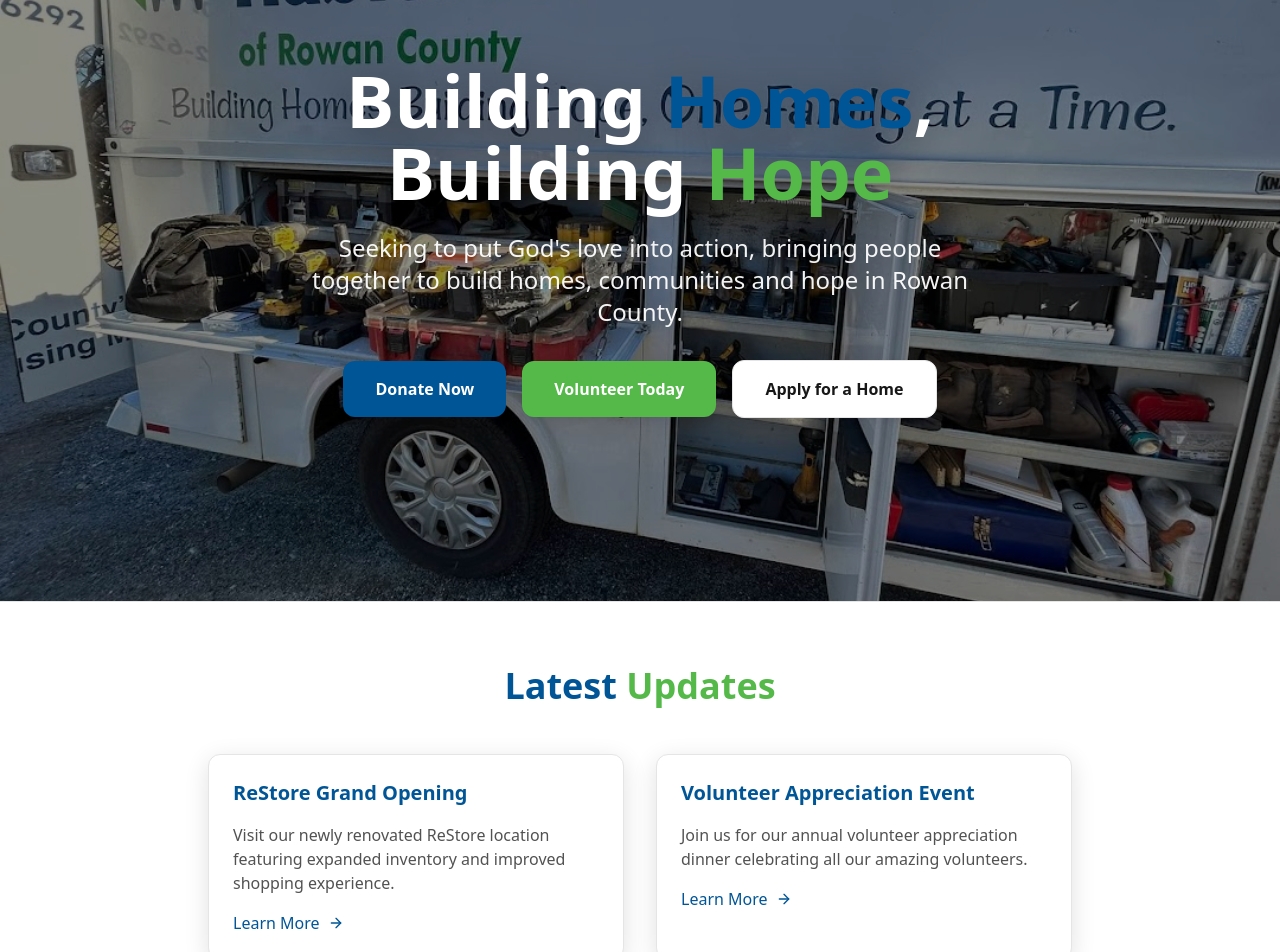
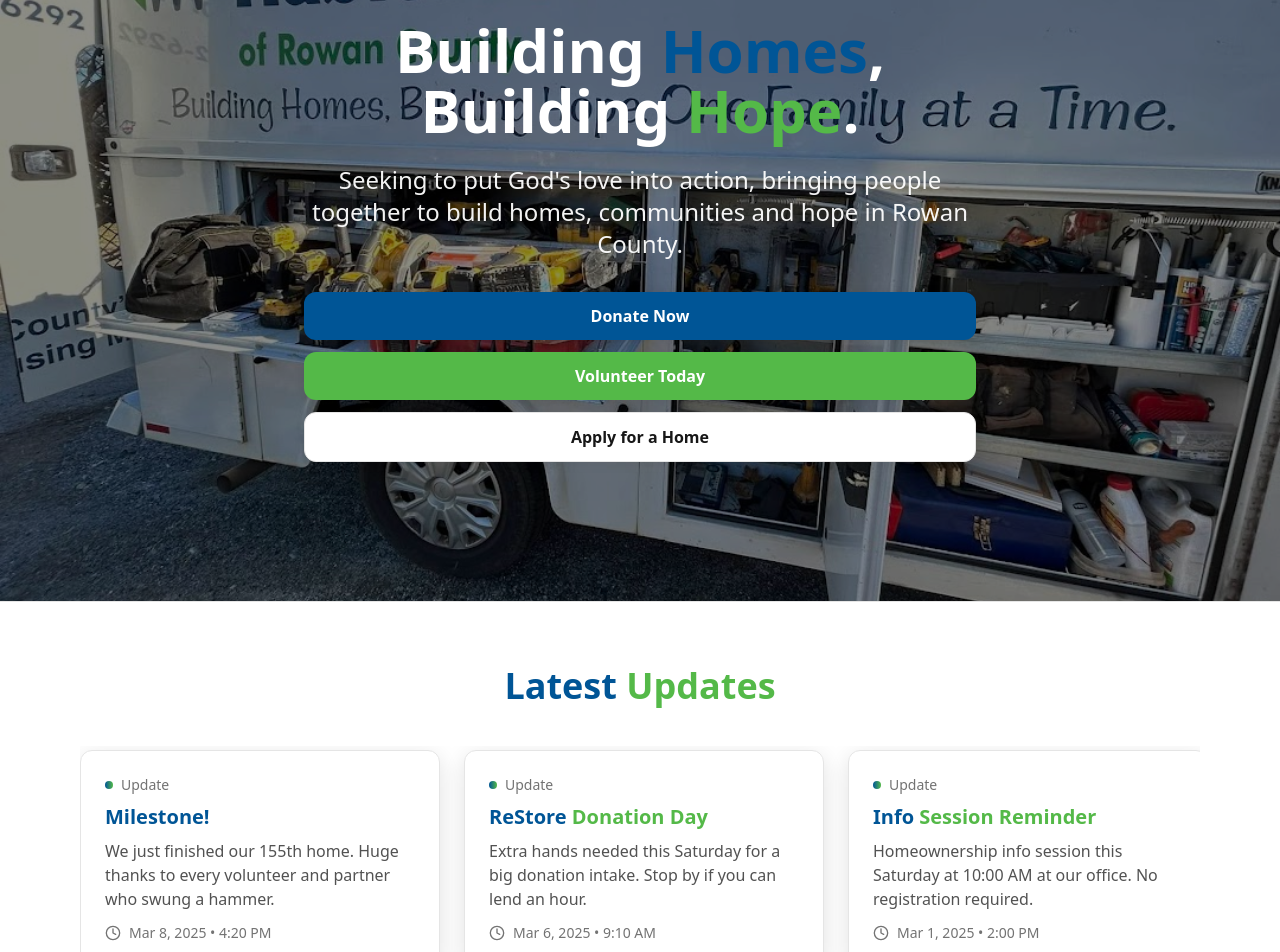
Before and after one commit to habitatrowan/habitatrowan.org, a React (Vite) app: page / in a window 1280 px wide. Shown: the part 200-1152 px from the top of the page. Built offline with nearby package versions, Linux system fonts and the light colour scheme.

Commit message:
Updated Hero section for Mobile View + Added Updates section

```diff
--- a/src/components/Header.tsx
+++ b/src/components/Header.tsx
@@ -56,7 +56,7 @@ const Header = () => {
             <img
               src="/images/rowanlogo_long.png"
               alt="Habitat for Humanity of Rowan County"
-              className="h-12 md:h-32 lg:h-36 xl:h-40 2xl:h-44 w-auto object-contain"
+              className="h-32 md:h-32 lg:h-36 xl:h-40 2xl:h-44 w-auto object-contain"
             />
           </Link>
 
--- a/src/pages/Home.tsx
+++ b/src/pages/Home.tsx
@@ -1,7 +1,6 @@
-import React, { useState, useEffect, useRef } from 'react';
+import React, { useEffect, useRef, useState } from 'react';
 import { Link } from 'react-router-dom';
-import { Users, Home, ChevronLeft, ChevronRight, ArrowRight } from 'lucide-react';
-
+import { Users, Home, ChevronLeft, ChevronRight, ArrowRight, Clock } from 'lucide-react';
 
 /** --------- tiny in-file scroll reveal helper (no deps) ---------- */
 function useReveal<T extends HTMLElement>() {
@@ -34,7 +33,7 @@ const CARD_BASE =
   `${NEUTRAL_CARD} ${NEUTRAL_BORDER} rounded-xl shadow-[0_6px_24px_rgba(0,0,0,0.12)] transition-all duration-300 ease-[cubic-bezier(.22,.61,.36,1)] hover:-translate-y-0.5 hover:shadow-[0_10px_40px_rgba(0,0,0,0.18)] hover:ring-2 ring-neutral-300 dark:ring-neutral-700`;
 
 const BTN_BASE =
-  'inline-flex items-center justify-center px-8 py-4 rounded-xl font-semibold shadow-[0_2px_12px_rgba(0,0,0,0.08)] transition-all duration-200 ease-[cubic-bezier(.22,.61,.36,1)] hover:-translate-y-0.5 hover:shadow-[0_6px_24px_rgba(0,0,0,0.12)] hover:ring-2 ring-offset-0 ring-neutral-300 dark:ring-neutral-700 focus:outline-none';
+  'inline-flex items-center justify-center px-4 md:px-5 py-2.5 md:py-3 rounded-xl font-semibold shadow-[0_2px_12px_rgba(0,0,0,0.08)] transition-all duration-200 ease-[cubic-bezier(.22,.61,.36,1)] hover:-translate-y-0.5 hover:shadow-[0_6px_24px_rgba(0,0,0,0.12)] ring-offset-0 focus:outline-none text-sm md:text-base';
 
 const HomePage = () => {
   const [currentImageIndex, setCurrentImageIndex] = useState(0);
@@ -47,7 +46,6 @@ const HomePage = () => {
     '/images/googler4.png',
   ];
 
-  // renamed from partnerGallery -> photoGallery
   const photoGallery = [
     '/images/gallery1.jpg',
     '/images/gallery2.jpg',
@@ -72,6 +70,31 @@ const HomePage = () => {
     { number: '500+', label: 'Volunteers Annually', icon: Users }
   ];
 
+  // ---------- tweet-like updates ----------
+  const updates = [
+    {
+      title: 'Weather Closure',
+      body: 'We are closed today due to severe weather. Stay safe — we’ll post when we reopen.',
+      time: 'Mar 12, 2025 • 8:05 AM'
+    },
+    {
+      title: 'Milestone!',
+      body: 'We just finished our 155th home. Huge thanks to every volunteer and partner who swung a hammer.',
+      time: 'Mar 8, 2025 • 4:20 PM'
+    },
+    {
+      title: 'ReStore Donation Day',
+      body: 'Extra hands needed this Saturday for a big donation intake. Stop by if you can lend an hour.',
+      time: 'Mar 6, 2025 • 9:10 AM'
+    },
+    {
+      title: 'Info Session Reminder',
+      body: 'Homeownership info session this Saturday at 10:00 AM at our office. No registration required.',
+      time: 'Mar 1, 2025 • 2:00 PM'
+    }
+  ];
+
+  // timers
   useEffect(() => {
     const imageTimer = setInterval(() => {
       setCurrentImageIndex((prev) => (prev + 1) % featuredImages.length);
@@ -98,6 +121,28 @@ const HomePage = () => {
   const nextGallery = () => setGalleryIndex((p) => (p + 1) % photoGallery.length);
   const prevGallery = () => setGalleryIndex((p) => (p - 1 + photoGallery.length) % photoGallery.length);
 
+  // tweet carousel logic
+  const tweetsRef = useRef<HTMLDivElement | null>(null);
+  const [tweetIndex, setTweetIndex] = useState(0);
+
+  useEffect(() => {
+    const el = tweetsRef.current;
+    if (!el) return;
+
+    const items = Array.from(el.querySelectorAll('.tweet-card')) as HTMLElement[];
+    if (!items.length) return;
+
+    const toIndex = (idx: number) => {
+      const safe = (idx + items.length) % items.length;
+      setTweetIndex(safe);
+      items[safe].scrollIntoView({ behavior: 'smooth', inline: 'start', block: 'nearest' });
+    };
+
+    const id = setInterval(() => toIndex(tweetIndex + 1), 4500);
+    return () => clearInterval(id);
+    // eslint-disable-next-line react-hooks/exhaustive-deps
+  }, [tweetIndex, updates.length]);
+
   // reveal refs (ordered to match layout)
   const heroRef = useReveal<HTMLDivElement>();
   const updatesRef = useReveal<HTMLDivElement>();
@@ -109,44 +154,50 @@ const HomePage = () => {
 
   return (
     <div className={`${NEUTRAL_TEXT}`}>
-      {/* ===== Hero ===== */}
-      <section className="relative w-full aspect-[16/9] overflow-hidden">
-        {/* BG image */}
-        <div
-          className="absolute inset-0 bg-cover bg-center bg-no-repeat transition-opacity duration-1000"
-          style={{ backgroundImage: "url('/images/heroimage.jpg')" }}
-        >
-          <div className="absolute inset-0 bg-black/45" />
-        </div>
+      {/* ===== Hero (mobile-optimized) ===== */}
+      {/* ===== Hero (centered, mobile-optimized) ===== */}
+      <section className="relative w-full overflow-hidden">
+        {/* background image */}
+        <img
+          src="/images/heroimage.jpg"
+          alt="Habitat Rowan hero"
+          className="absolute inset-0 w-full h-full object-cover"
+        />
+        <div className="absolute inset-0 bg-black/45" />
 
-        {/* Content */}
-        <div ref={heroRef} className="relative z-10 h-full flex items-center justify-center text-center text-white px-4 reveal">
-          <div className="max-w-4xl mx-auto">
-            <h1 className="text-5xl md:text-7xl font-extrabold mb-6 leading-[1.05] drop-shadow-[0_6px_24px_rgba(0,0,0,0.35)]">
-              Building <span className="text-[#005596]">Homes</span>,<br />
-              Building <span className="text-[#54B948]">Hope</span>
+        {/* centering container */}
+        <div className="relative z-10 min-h-[78vh] sm:min-h-[72vh] lg:aspect-[16/9] grid place-items-center px-4 sm:px-6">
+          <div className="max-w-3xl md:max-w-4xl text-center text-white">
+            <h1 className="text-4xl sm:text-5xl md:text-6xl font-extrabold mb-4 md:mb-6 leading-tight">
+              Building <span className="text-[#005596]">Homes</span>,
+              <span className="hidden sm:inline"><br /></span>
+              <span className="sm:hidden"> </span>
+              Building <span className="text-[#54B948]">Hope</span>.
             </h1>
-            <p className="text-xl md:text-2xl mb-8 max-w-2xl mx-auto text-white/95">
-              Seeking to put God's love into action, bringing people together to build homes, communities and hope in Rowan County.
+
+            <p className="text-base sm:text-lg md:text-2xl mb-6 md:mb-8 max-w-2xl mx-auto text-white/95">
+              Seeking to put God&apos;s love into action, bringing people together to build homes, communities and hope in Rowan County.
             </p>
-            <div className="flex flex-col md:flex-row gap-4 justify-center items-center">
+
+            {/* small CTAs */}
+            <div className="flex flex-col xs:flex-row gap-2.5 sm:gap-3 justify-center items-center">
               <Link
                 to="/get-involved#donate"
-                className={`${BTN_BASE} text-white`}
+                className={`${BTN_BASE} w-full xs:w-auto text-white`}
                 style={{ backgroundColor: '#005596' }}
               >
                 Donate Now
               </Link>
               <Link
                 to="/get-involved#volunteer"
-                className={`${BTN_BASE} text-white`}
+                className={`${BTN_BASE} w-full xs:w-auto text-white`}
                 style={{ backgroundColor: '#54B948' }}
               >
                 Volunteer Today
               </Link>
               <Link
                 to="/own-home"
-                className={`${BTN_BASE} ${NEUTRAL_TEXT} ${NEUTRAL_CARD} ${NEUTRAL_BORDER}`}
+                className={`${BTN_BASE} w-full xs:w-auto ${NEUTRAL_TEXT} ${NEUTRAL_CARD} ${NEUTRAL_BORDER}`}
               >
                 Apply for a Home
               </Link>
@@ -155,34 +206,44 @@ const HomePage = () => {
         </div>
       </section>
 
+
       <div className="h-px w-full bg-neutral-200 dark:bg-neutral-800" />
 
-      {/* ===== Latest Updates ===== */}
-      <section className="py-16">
-        <div ref={updatesRef} className="max-w-4xl mx-auto px-4 reveal">
-          <h2 className="text-4xl font-extrabold text-center mb-12">
+      {/* ===== Latest Updates → Tweet Carousel ===== */}
+      <section className="py-12 sm:py-16">
+        <div ref={updatesRef} className="max-w-6xl mx-auto px-4 reveal">
+          <h2 className="text-3xl sm:text-4xl font-extrabold text-center mb-6 sm:mb-10">
             <span className="text-[#005596]">Latest</span> <span className="text-[#54B948]">Updates</span>
           </h2>
-          <div className="grid grid-cols-1 md:grid-cols-2 gap-8">
-            <div className={`${CARD_BASE} p-6`}>
-              <h3 className="text-xl font-bold mb-4 text-[#005596] dark:text-[#54B948]">ReStore Grand Opening</h3>
-              <p className={`${NEUTRAL_MUTED} mb-4`}>
-                Visit our newly renovated ReStore location featuring expanded inventory and improved shopping experience.
-              </p>
-              <Link to="/locations" className="inline-flex items-center text-[#005596] dark:text-[#54B948] hover:translate-x-0.5 transition-transform">
-                Learn More <ArrowRight className="w-4 h-4 ml-2" />
-              </Link>
-            </div>
 
-            <div className={`${CARD_BASE} p-6`}>
-              <h3 className="text-xl font-bold mb-4 text-[#005596] dark:text-[#54B948]">Volunteer Appreciation Event</h3>
-              <p className={`${NEUTRAL_MUTED} mb-4`}>
-                Join us for our annual volunteer appreciation dinner celebrating all our amazing volunteers.
-              </p>
-              <Link to="/volunteer" className="inline-flex items-center text-[#005596] dark:text-[#54B948] hover:translate-x-0.5 transition-transform">
-                Learn More <ArrowRight className="w-4 h-4 ml-2" />
-              </Link>
-            </div>
+          <div
+            ref={tweetsRef}
+            className="flex gap-4 sm:gap-6 overflow-x-auto snap-x snap-mandatory px-1 py-1 scrollbar-thin scrollbar-thumb-neutral-300 dark:scrollbar-thumb-neutral-700"
+            style={{ scrollBehavior: 'smooth' }}
+          >
+            {updates.map((t, i) => (
+              <article
+                key={i}
+                className={`${CARD_BASE} tweet-card min-w-[85%] xs:min-w-[70%] sm:min-w-[360px] max-w-[480px] snap-start p-5 sm:p-6`}
+              >
+                <div className="flex items-center gap-2 text-xs sm:text-sm text-neutral-500 dark:text-neutral-400 mb-2">
+                  <div
+                    className="w-2 h-2 rounded-full"
+                    style={{ background: 'linear-gradient(90deg, #005596 0%, #54B948 100%)' }}
+                  />
+                  <span>Update</span>
+                </div>
+                <h3 className="text-lg sm:text-xl font-semibold mb-2">
+                  <span className="text-[#005596]">{t.title.split(' ')[0]}</span>{' '}
+                  <span className="text-[#54B948]">{t.title.split(' ').slice(1).join(' ')}</span>
+                </h3>
+                <p className={`${NEUTRAL_MUTED} text-sm sm:text-base mb-3`}>{t.body}</p>
+                <div className="flex items-center gap-2 text-xs sm:text-sm text-neutral-500 dark:text-neutral-400">
+                  <Clock className="w-4 h-4" />
+                  <time>{t.time}</time>
+                </div>
+              </article>
+            ))}
           </div>
         </div>
       </section>
@@ -192,10 +253,10 @@ const HomePage = () => {
       {/* ===== Partners (text carousel) ===== */}
       <section className="py-16 bg-neutral-50 dark:bg-neutral-950">
         <div ref={partnersRef} className="max-w-4xl mx-auto px-4 text-center reveal">
-          <h2 className="text-4xl font-extrabold text-center mb-8">
+          <h2 className="text-3xl sm:text-4xl font-extrabold text-center mb-8">
             <span className="text-[#005596]">Our</span> <span className="text-[#54B948]">Partners</span>
           </h2>
-          <div className="h-20 flex items-center justify-center">
+          <div className="h-16 sm:h-20 flex items-center justify-center">
             <h3 className={`text-2xl font-semibold ${NEUTRAL_TEXT} transition-opacity duration-500`}>
               {partners[currentPartnerIndex]}
             </h3>
@@ -208,8 +269,7 @@ const HomePage = () => {
 
       <div className="h-px w-full bg-neutral-200 dark:bg-neutral-800" />
 
-
-      {/* ===== Photo Gallery Image Carousel (renamed) ===== */}
+      {/* ===== Photo Gallery Image Carousel ===== */}
       <section className="py-10">
         <div ref={galleryRef} className="max-w-6xl mx-auto px-4 reveal">
           <div className="relative">
@@ -242,11 +302,10 @@ const HomePage = () => {
                 <button
                   key={index}
                   onClick={() => setGalleryIndex(index)}
-                  className={`w-3 h-3 rounded-full transition-all ${
-                    index === galleryIndex
-                      ? 'bg-neutral-400 dark:bg-neutral-900'   // active: slightly darker than inactive
-                      : 'bg-neutral-300 dark:bg-neutral-600'   // inactive
-                  }`}
+                  className={`w-3 h-3 rounded-full transition-all ${index === galleryIndex
+                    ? 'bg-neutral-400 dark:bg-neutral-900'
+                    : 'bg-neutral-300 dark:bg-neutral-600'
+                    }`}
                   aria-label={`Go to gallery slide ${index + 1}`}
                 />
               ))}
@@ -260,11 +319,11 @@ const HomePage = () => {
       {/* ===== Mission ===== */}
       <section className="py-16 bg-neutral-100 dark:bg-neutral-950">
         <div ref={missionRef} className="max-w-4xl mx-auto px-4 text-center reveal">
-          <h2 className="text-4xl font-extrabold mb-6 leading-tight">
+          <h2 className="text-3xl sm:text-4xl font-extrabold mb-6 leading-tight">
             <span className="text-[#005596]">Our</span> <span className="text-[#54B948]">Mission</span>
           </h2>
-          <p className={`text-xl ${NEUTRAL_MUTED} leading-relaxed`}>
-            Seeking to put God's love into action, Habitat for Humanity brings people together to build homes, communities and hope.
+          <p className={`text-lg sm:text-xl ${NEUTRAL_MUTED} leading-relaxed`}>
+            Seeking to put God&apos;s love into action, Habitat for Humanity brings people together to build homes, communities and hope.
           </p>
         </div>
       </section>
@@ -274,7 +333,7 @@ const HomePage = () => {
       {/* ===== Impact Statistics ===== */}
       <section className="py-16">
         <div ref={impactRef} className="max-w-6xl mx-auto px-4 reveal">
-          <h2 className="text-4xl font-extrabold text-center mb-12">
+          <h2 className="text-3xl sm:text-4xl font-extrabold text-center mb-12">
             <span className="text-[#005596]">Our</span> <span className="text-[#54B948]">Impact</span>
           </h2>
           <div className="grid grid-cols-1 md:grid-cols-3 gap-8">
@@ -306,7 +365,7 @@ const HomePage = () => {
       {/* ===== What the Community Says (featured images carousel) ===== */}
       <section className="py-16 bg-neutral-50 dark:bg-neutral-950">
         <div ref={featuredRef} className="max-w-6xl mx-auto px-4 reveal">
-          <h2 className="text-4xl font-extrabold text-center mb-12">
+          <h2 className="text-3xl sm:text-4xl font-extrabold text-center mb-12">
             <span className="text-[#005596]">What</span> <span className="text-[#54B948]">the Community Says</span>
           </h2>
 
@@ -338,11 +397,10 @@ const HomePage = () => {
                 <button
                   key={index}
                   onClick={() => setCurrentImageIndex(index)}
-                  className={`w-3 h-3 rounded-full transition-all ${
-                    index === currentImageIndex
-                      ? 'bg-neutral-400 dark:bg-neutral-900'   // active: slightly darker than inactive
-                      : 'bg-neutral-300 dark:bg-neutral-600'   // inactive
-                  }`}
+                  className={`w-3 h-3 rounded-full transition-all ${index === currentImageIndex
+                    ? 'bg-neutral-400 dark:bg-neutral-900'
+                    : 'bg-neutral-300 dark:bg-neutral-600'
+                    }`}
                 />
               ))}
             </div>
@@ -354,6 +412,11 @@ const HomePage = () => {
       <style>{`
         .reveal { opacity: 0; transform: translateY(24px); }
         .reveal-in { opacity: 1; transform: translateY(0); transition: opacity 600ms cubic-bezier(.22,.61,.36,1), transform 600ms cubic-bezier(.22,.61,.36,1); }
+        /* Optional: nicer mobile scrollbar for the tweets strip */
+        .scrollbar-thin { scrollbar-width: thin; }
+        .scrollbar-thumb-neutral-300::-webkit-scrollbar { height: 8px; }
+        .scrollbar-thumb-neutral-300::-webkit-scrollbar-thumb { background-color: rgba(163,163,163,0.8); border-radius: 8px; }
+        .dark .scrollbar-thumb-neutral-700::-webkit-scrollbar-thumb { background-color: rgba(64,64,64,0.8); }
       `}</style>
     </div>
   );
```
